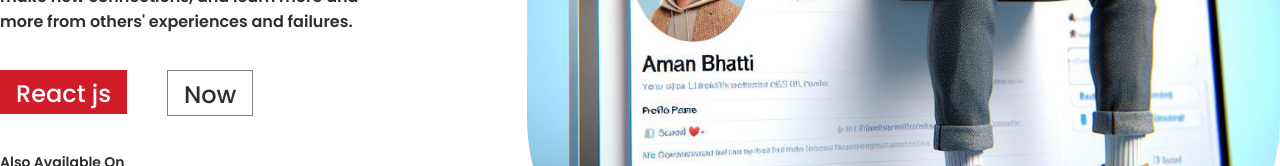
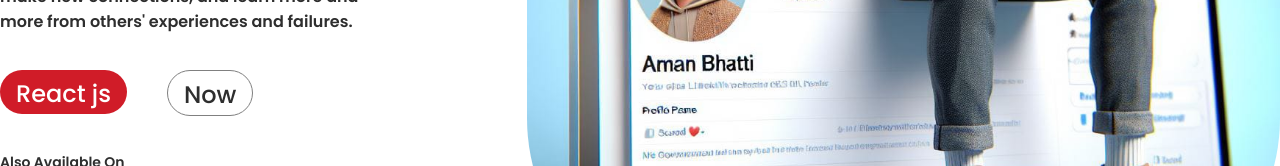
Before and after one commit to Bhattiaman/Task-1, a React (Vite) app: page / in a window 1280 px wide. Shown: the part 495-661 px from the top of the page. Built offline with nearby package versions, Linux system fonts and the light colour scheme.

Commit message:
Update App.css

```diff
--- a/src/App.css
+++ b/src/App.css
@@ -6,6 +6,9 @@
 }
 * {
   margin: 0;
+}
+.bt{
+  border-radius:25px;
 }
 
 body {
```
